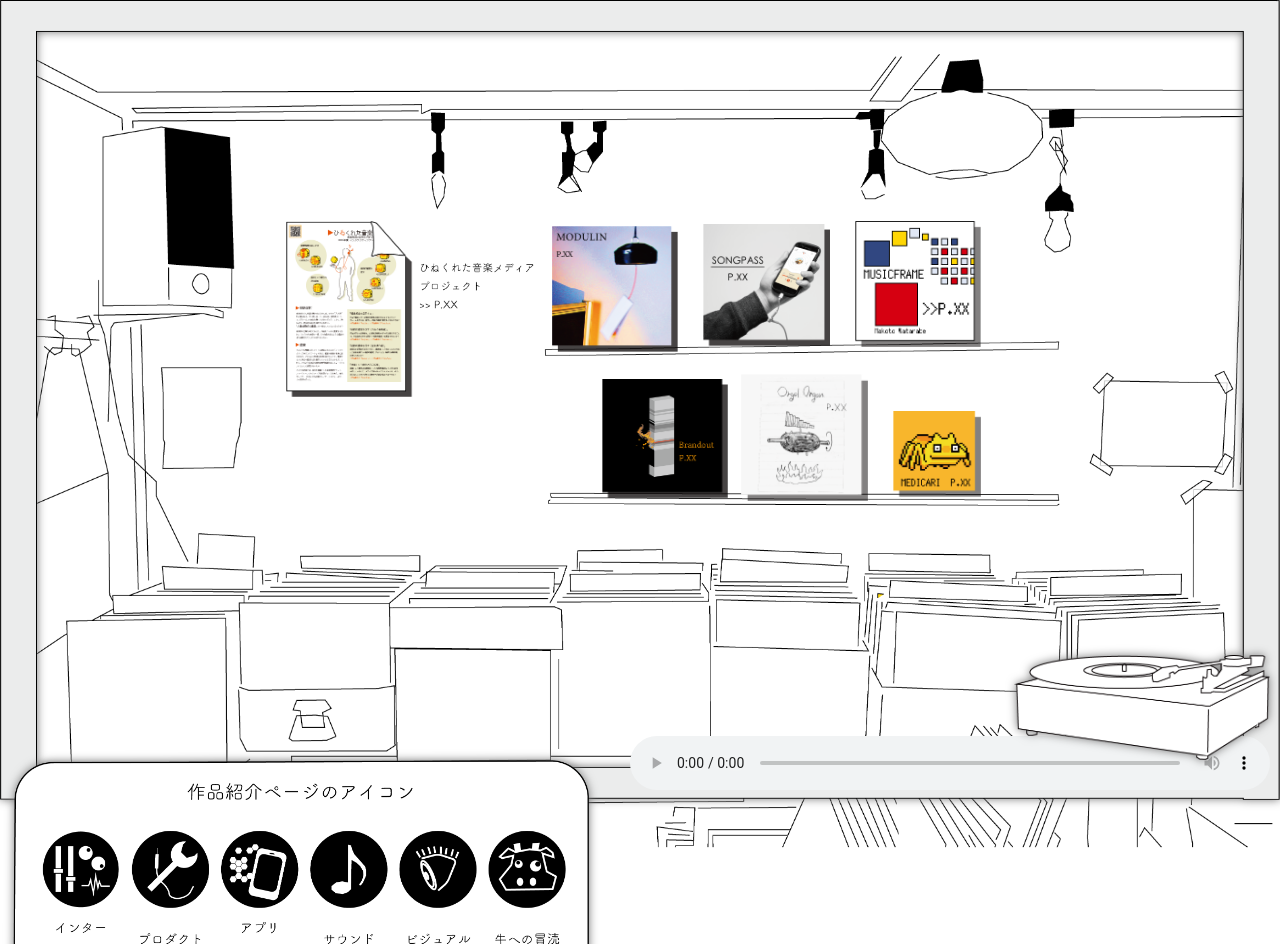
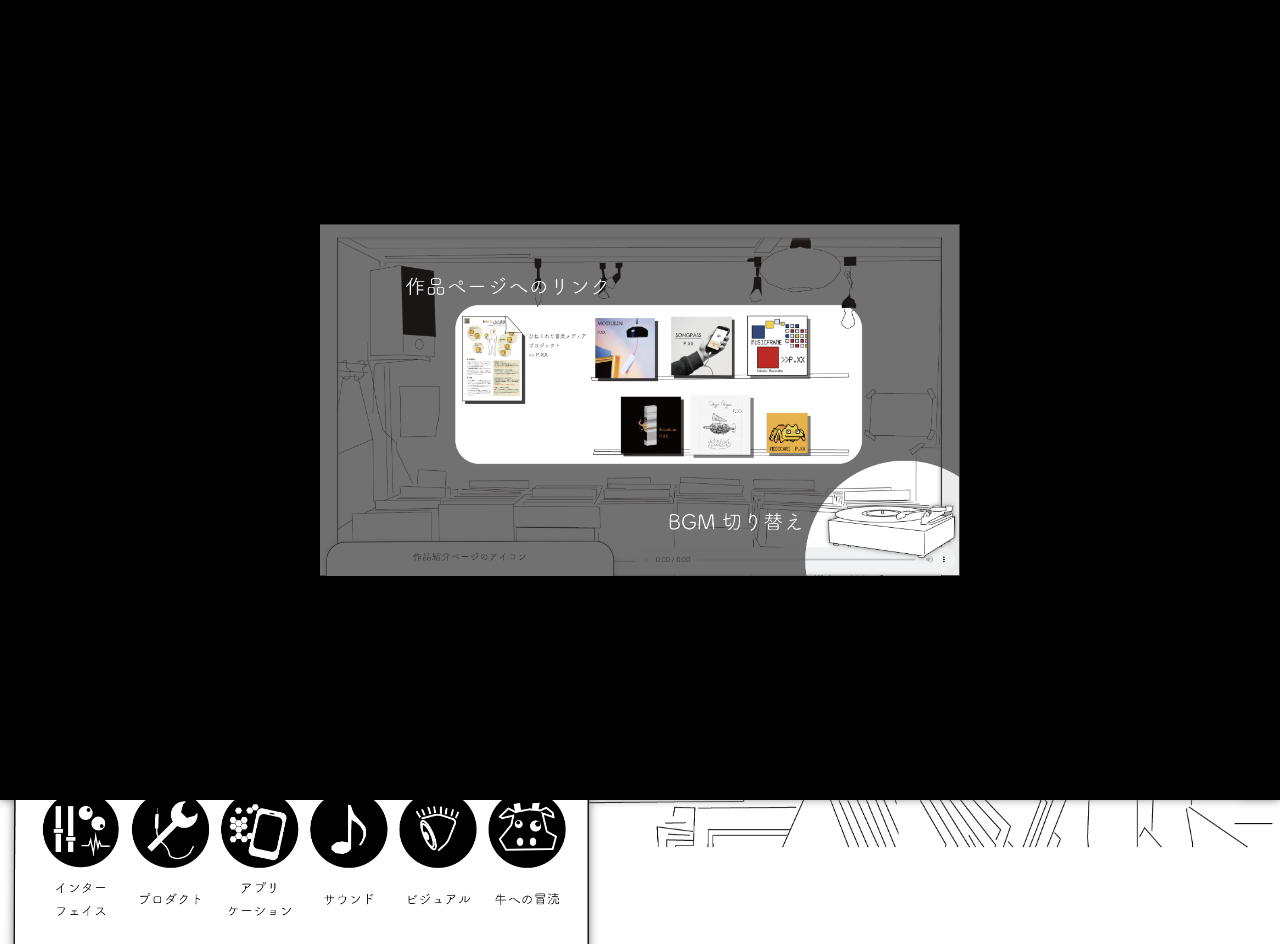
Before and after one commit to Makoto-Watanabe0909/Makoto-Watanabe0909.github.io, a plain HTML site: page shelf.html in a window 1280 px wide. Drawn offline with Linux system fonts and the light colour scheme.

Commit message:
BGMを設置

```diff
--- a/js/script_shelf.js
+++ b/js/script_shelf.js
@@ -1,17 +1,40 @@
+
+var trackChoice = 0;
+var songsNum = 4;
+
+var putonSound = new Audio();
+putonSound.preload = "auto";
+putonSound.src = "sound/puton.wav";
+putonSound.load();
+
 console.log("スクリプト動いてます");
 
-var trackChoice = 1;
-var songsNum = 3;
+var song = document.getElementById('songbar');
+var songlist = new Array('sound/lennybruce.wav', 'sound/picnic.wav', 'sound/cutlery.wav', 'sound/prevert.wav');
+putonSound.volume = 0.5;
+song.volume = 0.15;
+trackChoice = songsNum;
 
-document.getElementById("recordplayer").onclick = function() {
+var cover = document.getElementById('ex');
+var cover2 = document.getElementsByClassName('cover')[0];
+cover.style.opacity = "1";
 
-  var song = document.getElementById('songbar');
-  var songlist = new Array('sound/A.mp3', 'sound/B.mp3', 'sound/C.mp3');
-
+function songplay() {
+  putonSound.play();
   trackChoice = trackChoice + 1;
   if(trackChoice >= songsNum)trackChoice = 0;
 
   song.src = songlist[trackChoice];
   song.load();
   song.play();
+}
+
+cover.onclick = function() {
+	cover.style.display ="none";
+	cover2.style.display ="none";
+	songplay();
 };
+
+document.getElementById("recordplayer").onclick = function() {
+	songplay();
+};
--- a/shelf.html
+++ b/shelf.html
@@ -3,7 +3,7 @@
 <head>
 
 <meta charset="UTF-8">
-<title>shelf</title>
+<title>Inside of MY RECORDS</title>
 <link href="style_shelf.css" rel="stylesheet" type="text/css">
 </head>
 <body>
@@ -26,11 +26,15 @@
 	</div>
 
 	<!--autoplay-->
-	<audio controls id="songbar" src="sound/A.mp3" loop></audio>
+	<audio controls id="songbar" src="sound/lennybruce.wav" loop></audio>
 	<div><img id="recordplayer" src="img/recordplayer.png" alt="recordplayer"></div>
 
 	<img class="icons" src="img/icons.png" alt="icons">
 
+	<div class="cover">
+		<img id="ex" src="img/ex.png" alt="ex">
+	</div>
+
 	<script type="text/javascript" src="./js/script_shelf.js"></script>
 </body>
 </html>
--- a/style.css
+++ b/style.css
@@ -26,10 +26,12 @@ body {
 
 	display: block;
 
+	top: 50%;
 	width:100vw;
 	height:100vw*527/380;
 
 	cursor: move;
+	filter: drop-shadow(0px 0px 10px #777);
 }
 
 #shop {
--- a/style_shelf.css
+++ b/style_shelf.css
@@ -39,6 +39,23 @@ iframe[src$=".pdf#toolbar=0&navpanes=0'"]{
   filter: drop-shadow(0px 0px 5px #777);
 }
 
+#ex {
+  position: fixed;
+  width: 50%;
+  inset: 0;
+  margin: auto;
+  opacity: 0;
+  transition:opacity 1s;
+}
+
+.cover {
+  	position: fixed;
+  	width: 100%;
+  	inset: 0;
+  	margin: auto;
+	background-color: black;
+}
+
 #space {
   position: relative;
 }
@@ -71,7 +88,7 @@ iframe[src$=".pdf#toolbar=0&navpanes=0'"]{
 
 .icons {
   position: fixed;
-  top: 95%;
+  top: 90%;
   left: 1%;
   width: 45%;
   filter: drop-shadow(0px 0px 5px #777);
```
Also changed, not shown: index.html (+1 -4 lines), img/ex.png (added), 12 other files.
